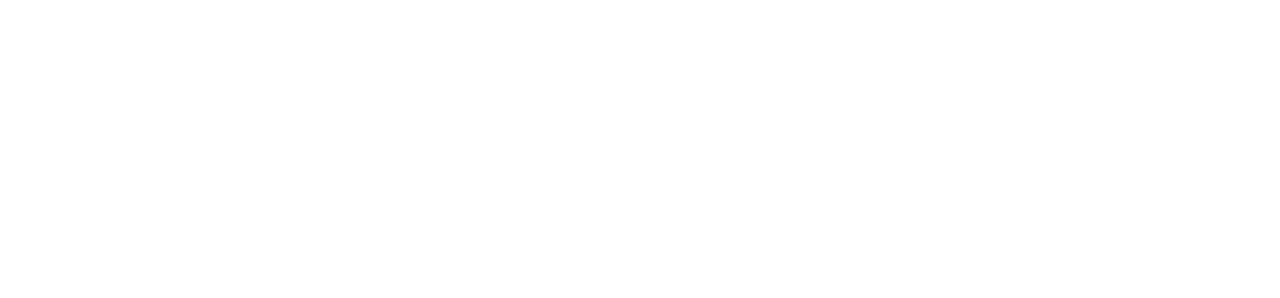
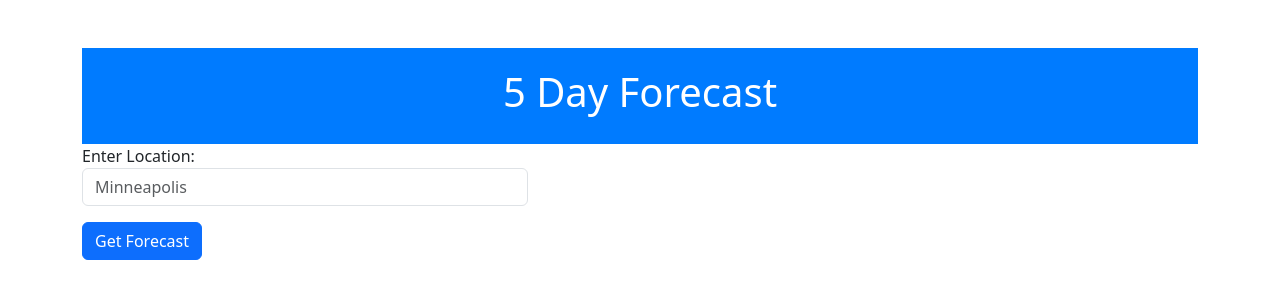
Before and after one commit to FirefoxFlareon/Weather-tracker-Mod6, a plain HTML site: page index.html in a window 1280 px wide. Drawn offline with nearby package versions, Linux system fonts and the light colour scheme.

Commit message:
html and css framework started

```diff
--- a/assets/style.css
+++ b/assets/style.css
@@ -0,0 +1,24 @@
+body {
+    background-color: #ffffff;
+}
+
+.header {
+    background-color: #007bff;
+    color: #ffffff;
+    padding: 20px;
+    text-align: center;
+}
+
+.content {
+    display: flex;
+    justify-content: space-between;
+    align-items: flex-start;
+}
+
+.input-container {
+    width: 40%;
+}
+
+.forecast {
+    width: 55%;
+}
--- a/index.html
+++ b/index.html
@@ -3,11 +3,24 @@
 <head>
     <meta charset="UTF-8">
     <meta name="viewport" content="width=device-width, initial-scale=1.0">
-    <title>5 Day Forecast!</title>
+    <title>5 Day Forecast</title>
     <link href="https://cdn.jsdelivr.net/npm/bootstrap@5.3.2/dist/css/bootstrap.min.css" rel="stylesheet" integrity="sha384-T3c6CoIi6uLrA9TneNEoa7RxnatzjcDSCmG1MXxSR1GAsXEV/Dwwykc2MPK8M2HN" crossorigin="anonymous">
     <link rel="stylesheet" href="./assets/style.css"/>
 </head>
 <body>
+    <div class="container mt-5">
+        <div class="header">
+            <h1>5 Day Forecast</h1>
+        </div>
+        <div class="content">
+            <div class="input-container">
+                <label for="locationInput">Enter Location:</label>
+                <input type="text" id="locationInput" class="form-control mb-3" placeholder="Minneapolis">
+                <button class="btn btn-primary">Get Forecast</button>
+            </div>
+            <div id="forecastContainer" class="forecast mt-3"></div>
+        </div>
+    </div>
     <script src="https://cdnjs.cloudflare.com/ajax/libs/dayjs/1.11.10/dayjs.min.js" integrity="sha512-FwNWaxyfy2XlEINoSnZh1JQ5TRRtGow0D6XcmAWmYCRgvqOUTnzCxPc9uF35u5ZEpirk1uhlPVA19tflhvnW1g==" crossorigin="anonymous" referrerpolicy="no-referrer"></script>
     <script src="./assets/script.js"></script>
 </body>
```
